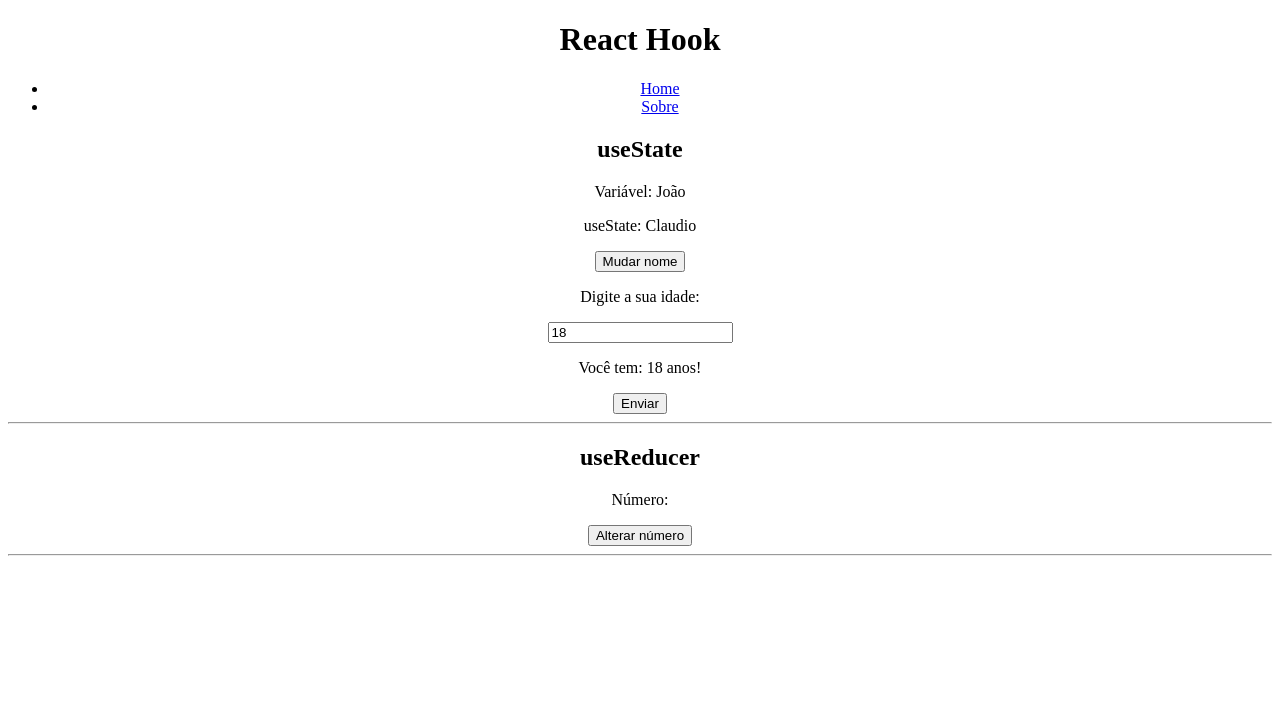
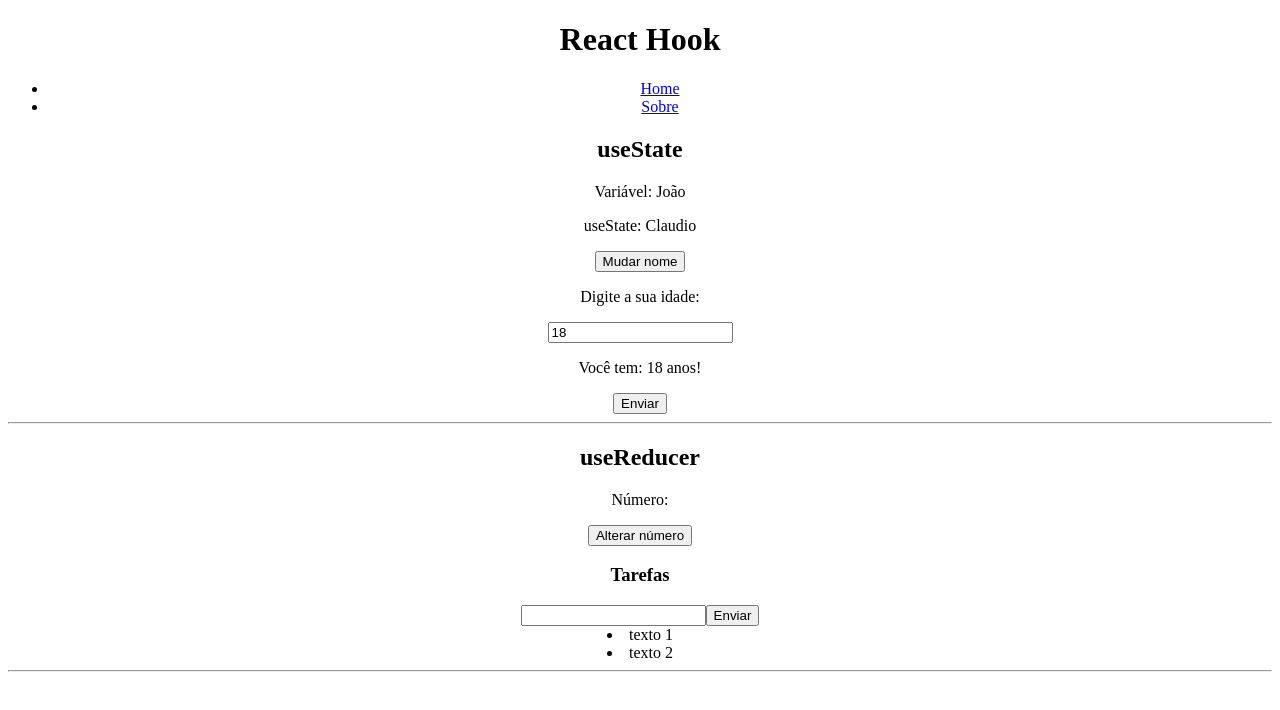
Before and after one commit to clacerda/React_Aulas_ProfMateusBattisti, a React (Create React App) app in the folder HOOKS_REACT/useState/reacthooks/: page / in a window 1280 px wide. Shown: the top 710 px of the page. Built offline with nearby package versions, Linux system fonts and the light colour scheme.

Commit message:
Aula 2 - useReducer

```diff
--- a/HOOKS_REACT/useState/reacthooks/src/components/HookUseReducer.js
+++ b/HOOKS_REACT/useState/reacthooks/src/components/HookUseReducer.js
@@ -1,4 +1,4 @@
-import {useReducer} from 'react'
+import {useReducer, useState} from 'react'
 
 const HookUseReducer = () => {
 
@@ -8,6 +8,35 @@ const HookUseReducer = () => {
         return Math.random(state);
     });
 
+    // 2- avançando no useReducer
+    const initialTasks  = [
+        {id: 1, text: "texto 1"},
+        {id: 2, text: "texto 2"},
+    ]
+
+    const taskReducer = (state, action) => {
+        switch(action.type){
+            case "ADD":
+                const newTask = {
+                    id: Math.random(),
+                    text: taskTeste,
+                };
+
+                setTaskTest("");
+            return [...state, newTask];
+        }
+    }
+
+    const [taskTeste, setTaskTest] = useState("");
+    const [tasks, dispatchTasks] = useReducer(taskReducer, initialTasks);
+
+
+    const handleSubmit = (e) => {
+        e.preventDefault();
+
+        dispatchTasks({type: "ADD"});
+    }
+
   return (
     <div>
         <h2>
@@ -15,6 +44,15 @@ const HookUseReducer = () => {
         </h2>
         <p>Número: {number}</p>
         <button onClick={dispatch}>Alterar número</button>
+
+        <h3>Tarefas</h3>
+        <form onSubmit={handleSubmit}>
+            <input type="text"  id=""  onChange={(e) => setTaskTest(e.target.value)} value={taskTeste}/>
+            <input type="submit" value="Enviar" />
+        </form>
+        {tasks.map((task) => (
+            <li key={task.id}>{task.text}</li>
+        ))}
         <hr />
     </div>
   )
```
